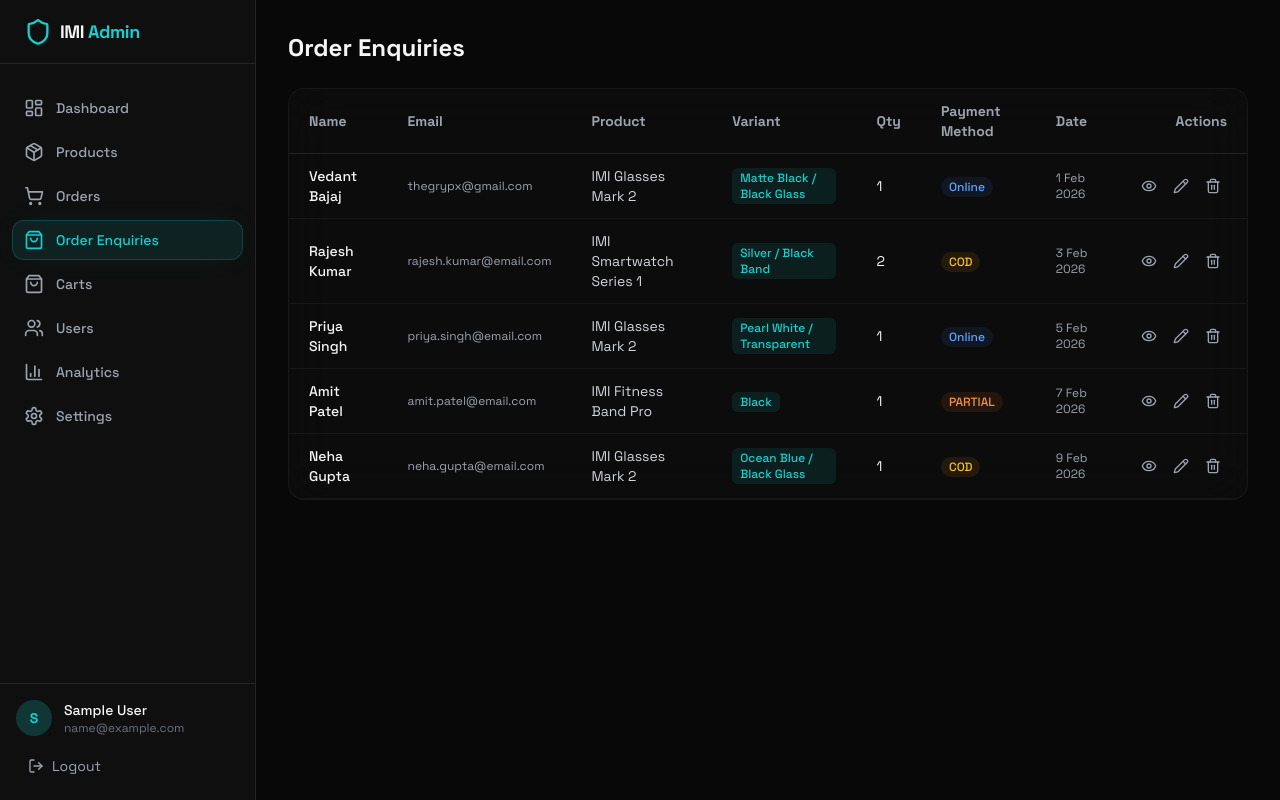
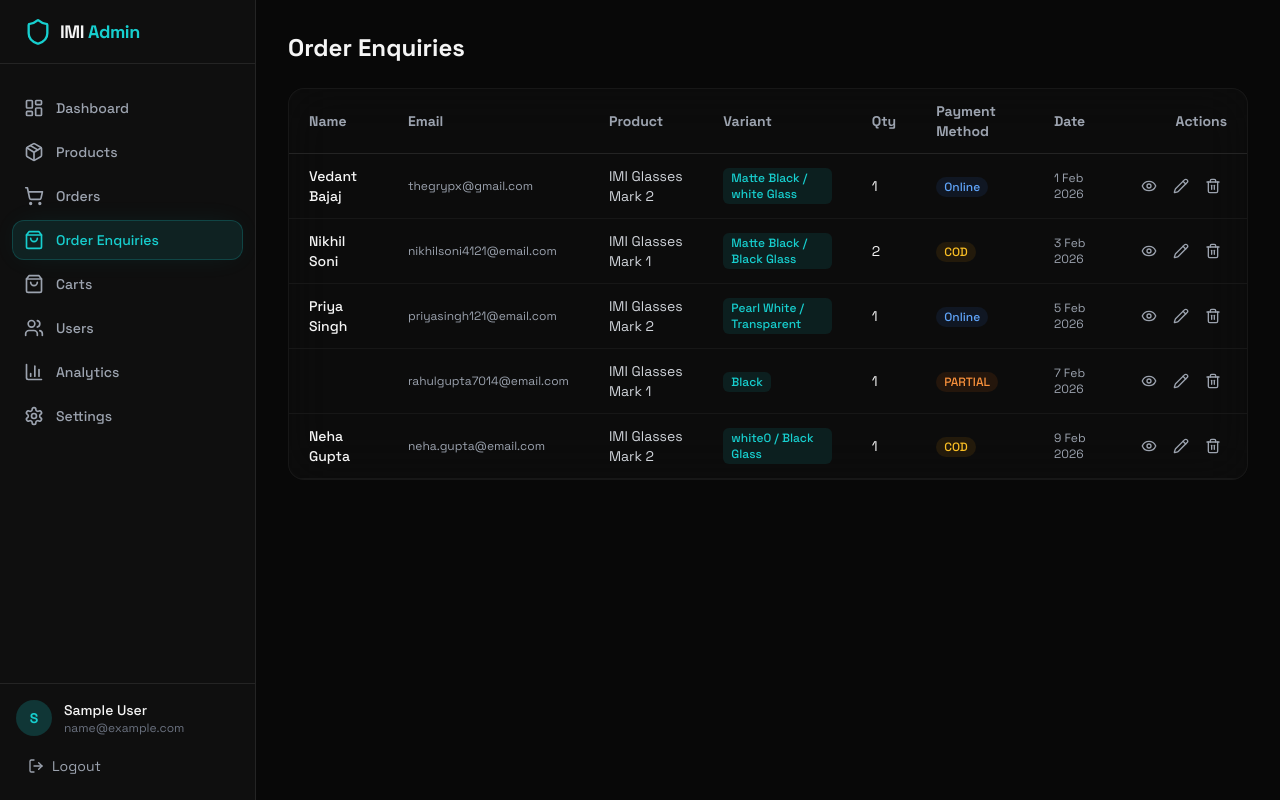
Before and after one commit to AyushiAselea/imi_admin, a React (Vite) app: page /admin/order-enquiries in a window 1280 px wide. Built offline with nearby package versions, Linux system fonts and the light colour scheme; no server answers; sample sign-in values are in the browser's storage; the HTML template or start-up script is replaced by a standard one.

Commit message:
order change

```diff
--- a/src/pages/OrderEnquiryPage.tsx
+++ b/src/pages/OrderEnquiryPage.tsx
@@ -19,17 +19,17 @@ const initialEnquiries: OrderEnquiry[] = [
     name: "Vedant Bajaj",
     email: "thegrypx@gmail.com",
     product: "IMI Glasses Mark 2",
-    variant: "Matte Black / Black Glass",
+    variant: "Matte Black / white Glass",
     quantity: 1,
     paymentMethod: "Online",
     date: "2026-02-01",
   },
   {
     id: "ENQ002",
-    name: "Rajesh Kumar",
-    email: "rajesh.kumar@email.com",
-    product: "IMI Smartwatch Series 1",
-    variant: "Silver / Black Band",
+    name: "Nikhil Soni",
+    email: "nikhilsoni4121@email.com",
+    product: "IMI Glasses Mark 1",
+    variant: "Matte Black / Black Glass",
     quantity: 2,
     paymentMethod: "COD",
     date: "2026-02-03",
@@ -37,7 +37,7 @@ const initialEnquiries: OrderEnquiry[] = [
   {
     id: "ENQ003",
     name: "Priya Singh",
-    email: "priya.singh@email.com",
+    email: "priyasingh121@email.com",
     product: "IMI Glasses Mark 2",
     variant: "Pearl White / Transparent",
     quantity: 1,
@@ -46,9 +46,9 @@ const initialEnquiries: OrderEnquiry[] = [
   },
   {
     id: "ENQ004",
-    name: "Amit Patel",
-    email: "amit.patel@email.com",
-    product: "IMI Fitness Band Pro",
+    name: "",
+    email: "rahulgupta7014@email.com",
+    product: "IMI Glasses Mark 1",
     variant: "Black",
     quantity: 1,
     paymentMethod: "PARTIAL",
@@ -59,7 +59,7 @@ const initialEnquiries: OrderEnquiry[] = [
     name: "Neha Gupta",
     email: "neha.gupta@email.com",
     product: "IMI Glasses Mark 2",
-    variant: "Ocean Blue / Black Glass",
+    variant: "white0 / Black Glass",
     quantity: 1,
     paymentMethod: "COD",
     date: "2026-02-09",
```
